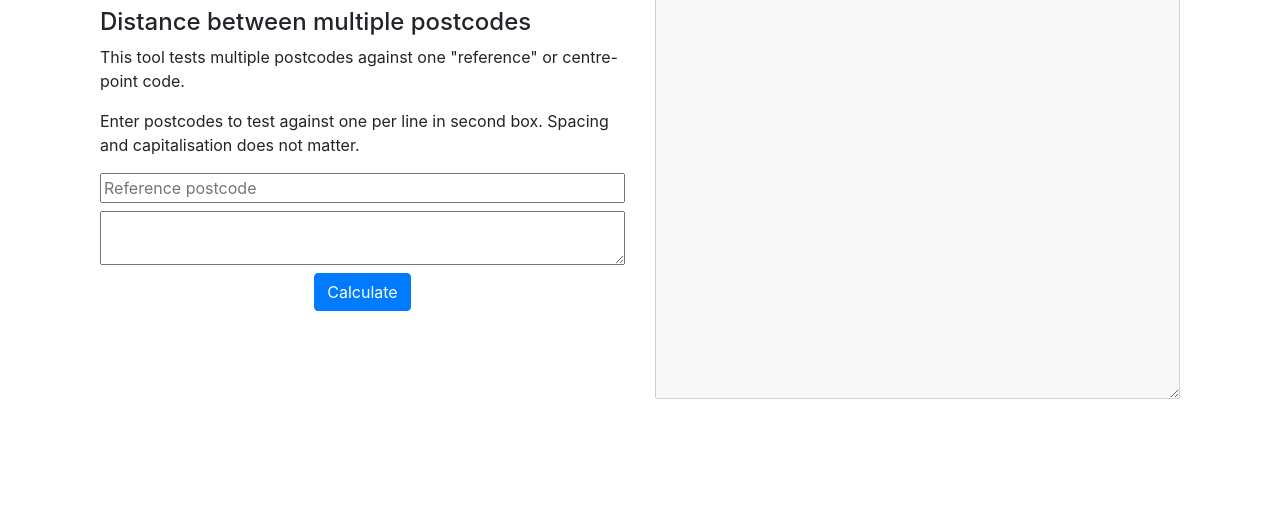
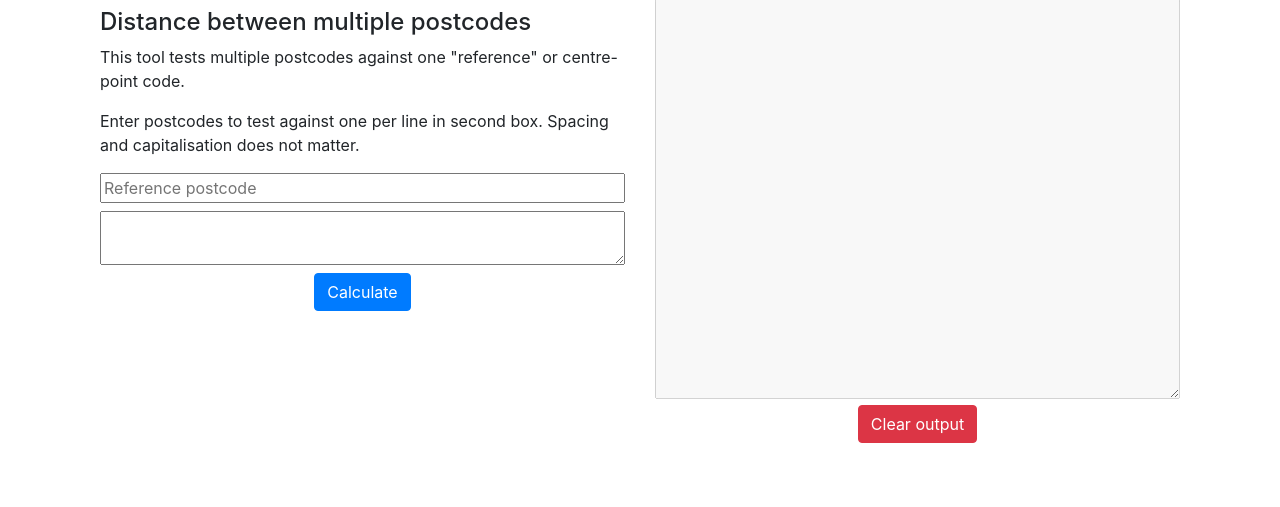
Before and after one commit to rwjuk/serenity-tools, a Flask app: page /postcodes in a window 1280 px wide. Shown: the part 279-786 px from the top of the page. Run offline with Flask 2, Linux system fonts and the light colour scheme; some libraries are stand-ins or nearby versions.

Commit message:
add clear button

```diff
--- a/static/postcodes.js
+++ b/static/postcodes.js
@@ -54,4 +54,8 @@ $(document).ready(function(){
 			});
 		}
 	});
+
+    $("#btn-clear").click(function(){
+        $("#output").val("");
+    });
 });
--- a/templates/postcode_tools.html
+++ b/templates/postcode_tools.html
@@ -43,6 +43,7 @@ Postcode tools
           </div>
       </div>
       <textarea id="output" disabled></textarea>
+      <button class="btn btn-danger block" id="btn-clear">Clear output</button>
     </div>
   </div>
 </div>
```
